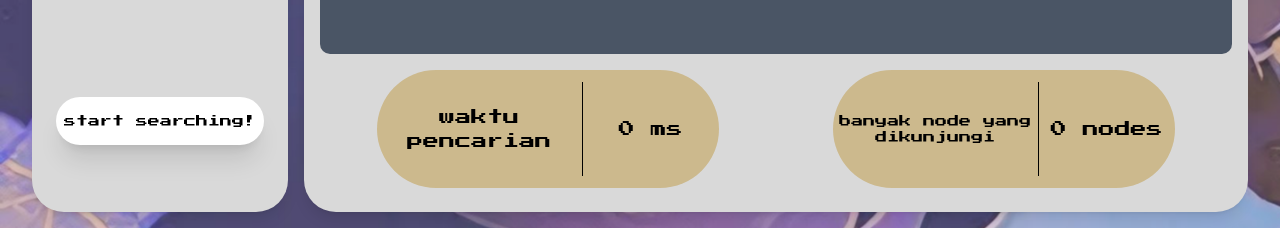
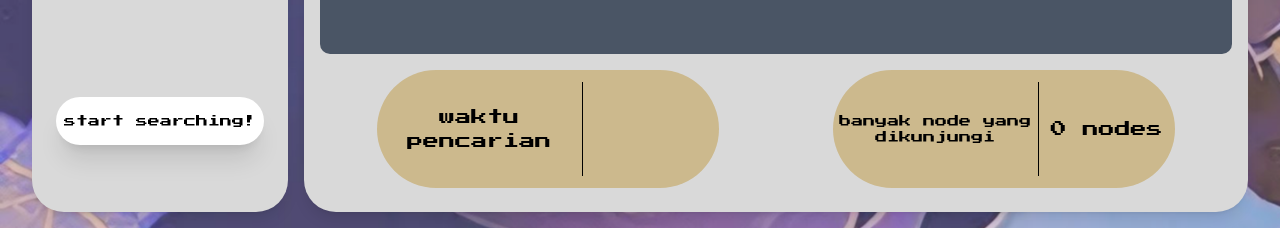
Before and after one commit to TukangLas21/Tubes2_FE_Brbaloni-Lulilolli, a Next.js app: page /main in a window 1280 px wide. Shown: the part 572-800 px from the top of the page. Built offline with nearby package versions, Linux system fonts and the light colour scheme; what vis-data would draw is missing.

Commit message:
fix: backend API format fix

```diff
--- a/src/app/main/page.tsx
+++ b/src/app/main/page.tsx
@@ -11,19 +11,23 @@ interface SearchData {
 }
 
 interface ApiResponse {
-    nodeCount: number;
-    searchTime: number;
-    tree: any;
-    success: boolean;
+    totalNodes: number;
+    duration: string;
+    edges: any;
+    nodes: any;
+    message: string;
+    totalRecipes: number;
+    target: string;
 }
 
 export default function MainPage() {
     const [targetElement, setTargetElement] = useState<string>("");
     const [error, setError] = useState<string | undefined>(undefined);
-    const [data, setData] = useState<any>(null);
+    const [nodes, setNodes] = useState<any>(null);
+    const [edges, setEdges] = useState<any>(null);
     const [isLoading, setIsLoading] = useState(false);
     const [nodeCount, setNodeCount] = useState<number>(0);
-    const [searchTime, setSearchTime] = useState<number>(0);
+    const [searchTime, setSearchTime] = useState<string>("");
 
     const handleSearch = async (searchData: SearchData) => {
         setError(undefined);
@@ -61,17 +65,19 @@ export default function MainPage() {
 
             const resultData: ApiResponse = await response.json();
 
-            if (!resultData.success) {
-                throw new Error("Search failed");
+            if (!resultData) {
+                throw new Error("Error in search");
             }
 
-            setData(resultData.tree);
+            setNodes(resultData.nodes);
+            setEdges(resultData.edges);
             setTargetElement(searchData.element);
-            setNodeCount(resultData.nodeCount);
-            setSearchTime(resultData.searchTime);
+            setNodeCount(resultData.totalNodes);
+            setSearchTime(resultData.duration);
         } catch (error) {
             setError(error instanceof Error ? error.message : "An unknown error occurred");
-            setData(null);
+            setNodes(null);
+            setEdges(null);
         } finally {
             setIsLoading(false);
         }
@@ -87,7 +93,8 @@ export default function MainPage() {
             </div>
             <div className='flex flex-col w-4/5 h-full ml-4 mr-8'>
                 <MainBody
-                    data={data}
+                    nodes={nodes}
+                    edges={edges}
                     targetElement={targetElement}
                     isLoading={isLoading}
                     nodeCount={nodeCount}
--- a/src/components/main-body.tsx
+++ b/src/components/main-body.tsx
@@ -7,25 +7,26 @@ import { useState } from "react";
 import {fetchData } from "@/utils/utils";
 
 interface MainBodyProps {
-    data: any;
+    nodes: any;
+    edges: any;
     targetElement: string;
     isLoading: boolean;
     nodeCount: number;
-    searchTime: number;
+    searchTime: string;
 }
 
-export default function MainBody({ data, targetElement, isLoading, nodeCount, searchTime }: MainBodyProps) {
+export default function MainBody({ nodes, edges, targetElement, isLoading, nodeCount, searchTime }: MainBodyProps) {
     const [recipeData, setRecipeData] = useState<any>(null);
 
     return(
         <div className='flex flex-col w-full h-full bg-[#d9d9d9] rounded-4xl shadow-lg py-6 px-4'>
             <div id='tree-container' className='flex items-center justify-center w-full h-4/5 mx-auto bg-gray-600 rounded-lg mb-4 p-4'>
-                {/* <RecipeTree recipeData={sampleRecipe} /> */}
                 {isLoading ? (
                     <div className='text-white text-xs'>Loading...</div>
                 ) : (
                     <RecipeTree
-                        recipeData={data}
+                        nodesArr={nodes}
+                        edgesArr={edges}
                         target={targetElement}
                     />
                 )}
@@ -40,7 +41,7 @@ export default function MainBody({ data, targetElement, isLoading, nodeCount, se
                         <div className='h-4/5 border-l border-black bg-green-500'></div>
 
                         <div className='flex w-2/5 h-full justify-center items-center text-center text-s p-2'>
-                            {searchTime} ms
+                            {searchTime}
                         </div>
                     </div>
                 </div>
--- a/src/components/recipe-tree.tsx
+++ b/src/components/recipe-tree.tsx
@@ -4,20 +4,22 @@ import { useEffect, useRef } from "react";
 import { Network } from "vis-network/peer/esm/vis-network";
 import { DataSet } from "vis-data/peer/esm/vis-data"
 import "vis-network/styles/vis-network.css";
-import { ConvertData } from "../utils/utils";
+import { ConvertDataNode, ConvertDataEdge } from "../utils/utils";
 
 interface RecipeTreeProps {
-    recipeData: any;
+    nodesArr: any;
+    edgesArr: any;
     target: string | undefined;
 }
 
-export default function RecipeTree({ recipeData, target }: RecipeTreeProps) {
+export default function RecipeTree({ nodesArr, edgesArr, target }: RecipeTreeProps) {
     const containerRef = useRef<HTMLDivElement>(null);
 
     useEffect(() => {
-        if (!containerRef.current || !recipeData) return;
+        if (!containerRef.current || !nodesArr || !edgesArr) return;
 
-        const { nodes, edges } = ConvertData(recipeData, target);
+        const nodes = ConvertDataNode(nodesArr);
+        const edges = ConvertDataEdge(edgesArr);
 
         const visNodes = new DataSet(nodes);
         const visEdges = new DataSet(edges);
@@ -51,7 +53,7 @@ export default function RecipeTree({ recipeData, target }: RecipeTreeProps) {
         };
 
         new Network(containerRef.current, data, options);
-    }, [recipeData]);
+    }, [nodesArr, edgesArr]);
 
     return <div ref={containerRef} style={{ height: "100%", width: "100%" }} />;
 }
```
